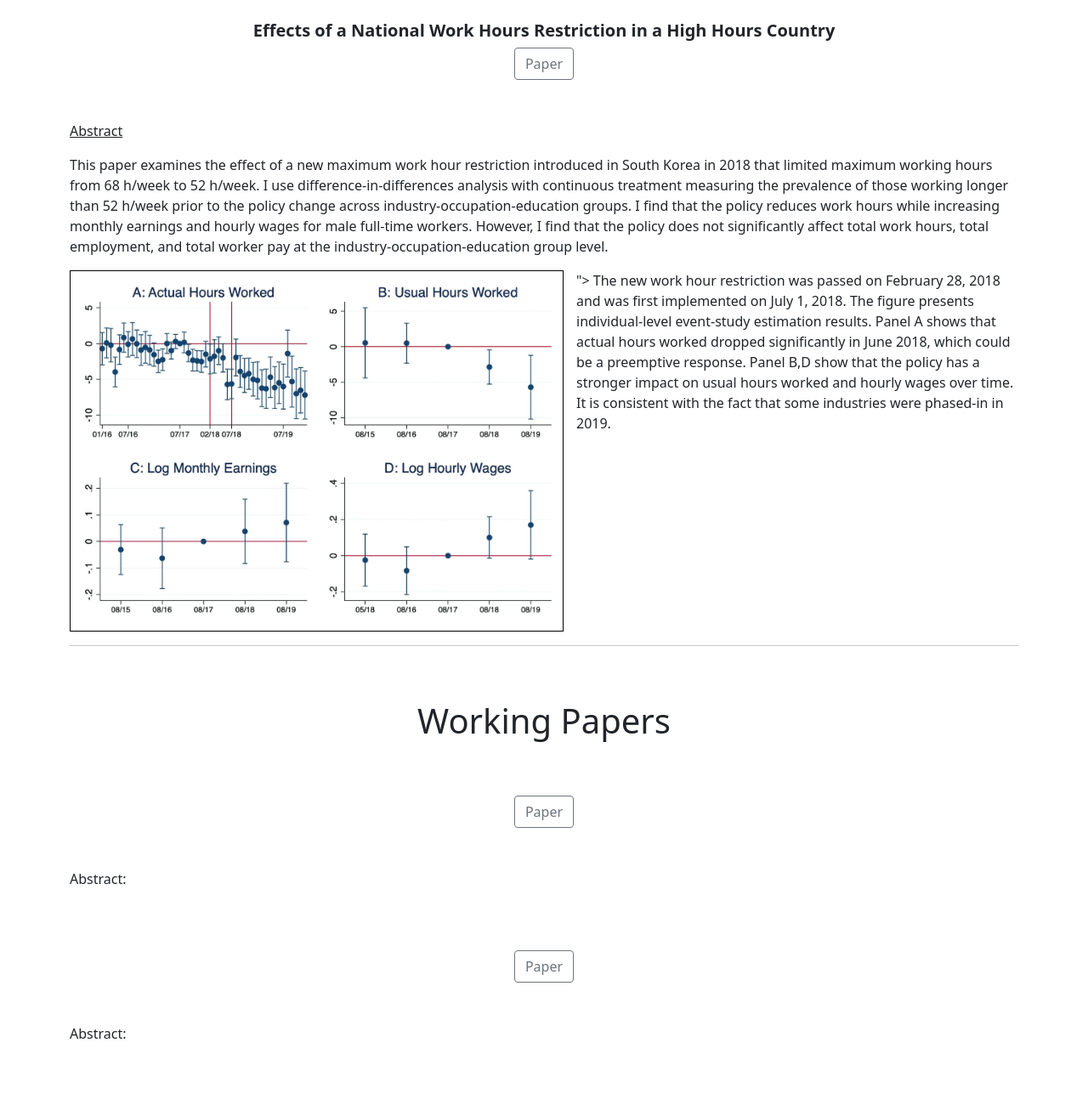
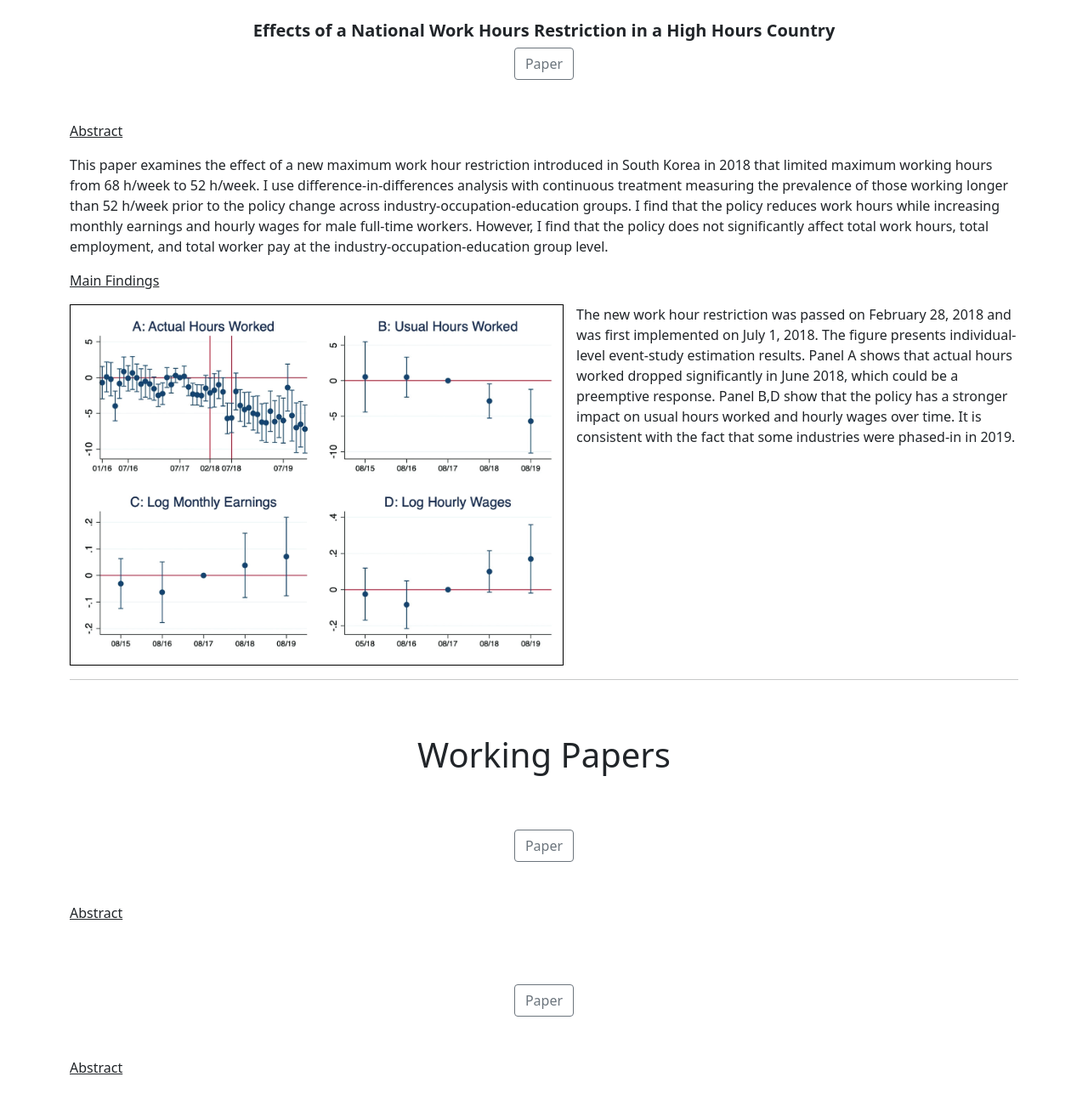
Before and after one commit to JieunHurt/JieunHurt.github.io, a website: page research.html in a window 1280 px wide. Shown: the part 184-1484 px from the top of the page at 85% size. Drawn offline with nearby package versions, Linux system fonts and the light colour scheme.

Commit message:
Update research.html

```diff
--- a/research.html
+++ b/research.html
@@ -47,10 +47,14 @@
                    <p> This  paper  examines  the  effect  of  a  new  maximum  work  hour  restriction  introduced  in  South Korea in 2018 that limited maximum working hours from 68 h/week to 52 h/week. I use difference-in-differences analysis with continuous treatment measuring the prevalence of those working longer than 52 h/week prior to the policy change across  industry-occupation-education groups. I find that the policy reduces work hours while increasing monthly earnings and hourly wages for male full-time workers. However, I find that the policy does not significantly affect total work hours, total employment, and total worker pay at the  industry-occupation-education group level.</p>
 
                 </div>
+
+                <div class="paper_findings">
+                    <p> <u> Main Findings </u></p>
                 <img src="assets/JMP_ind_event_study_figures.png" style="float: left; margin-right: 15px; border:1px solid black" />
-">
+
                 The  new  work  hour  restriction  was  passed  on  February  28,  2018  and  was  first  implemented  on  July  1,  2018. The figure presents individual-level event-study estimation results. Panel A shows that actual hours worked dropped significantly in June 2018, which could be  a  preemptive  response.  Panel B,D  show  that  the  policy  has  a  stronger  impact  on  usual  hours worked and hourly wages over time. It is consistent with the fact that some industries were phased-in in 2019.
-            </div>
+                </div>
+                </div>
 
            </div>
 
@@ -71,7 +75,7 @@
             </div>
             <div class="text-justify mt-5">
                <div class="paper-abs">
-                <p>Abstract:</p>
+                   <p> <u> Abstract </u></p>
                    <p> </p>
 
                 </div>
@@ -88,7 +92,7 @@
             </div>
              <div class="text-justify mt-5">
                <div class="paper-abs">
-                <p>Abstract:</p>
+                   <p> <u> Abstract </u> </p>
                    <p> </p>
 
                  </div>
```
